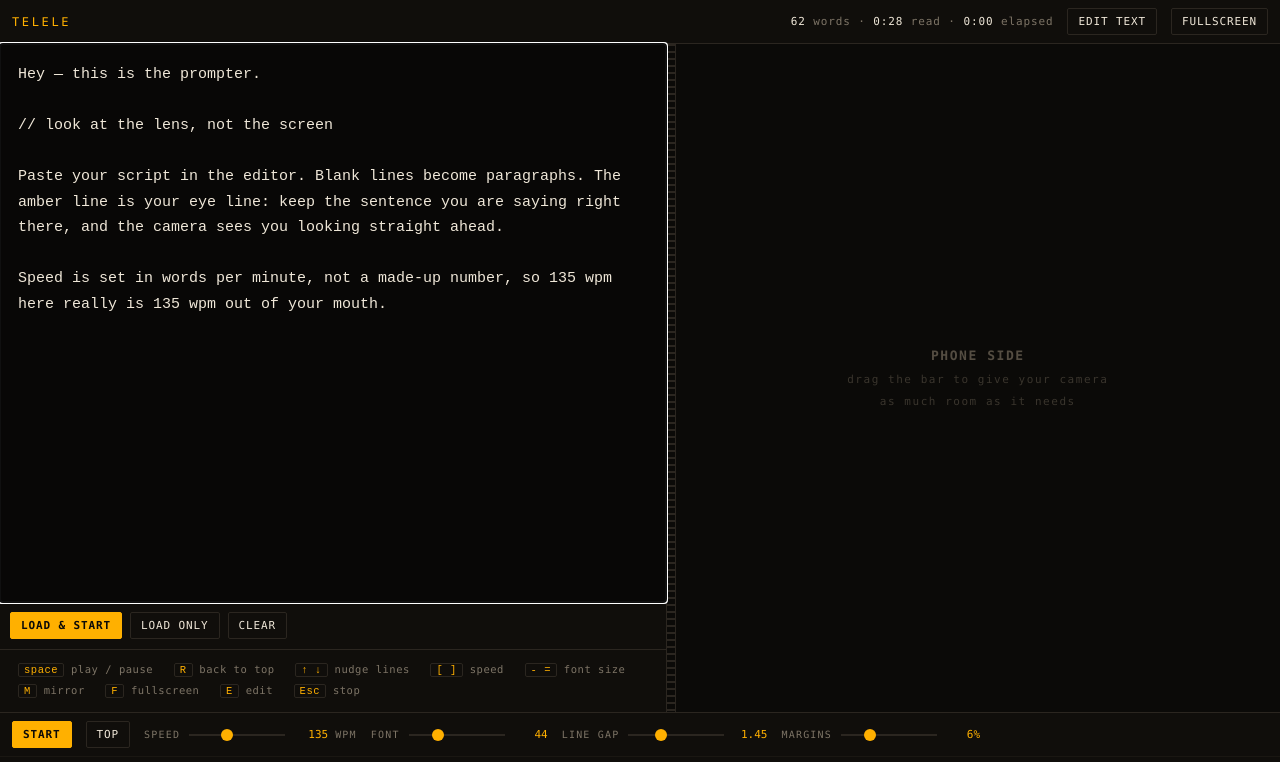
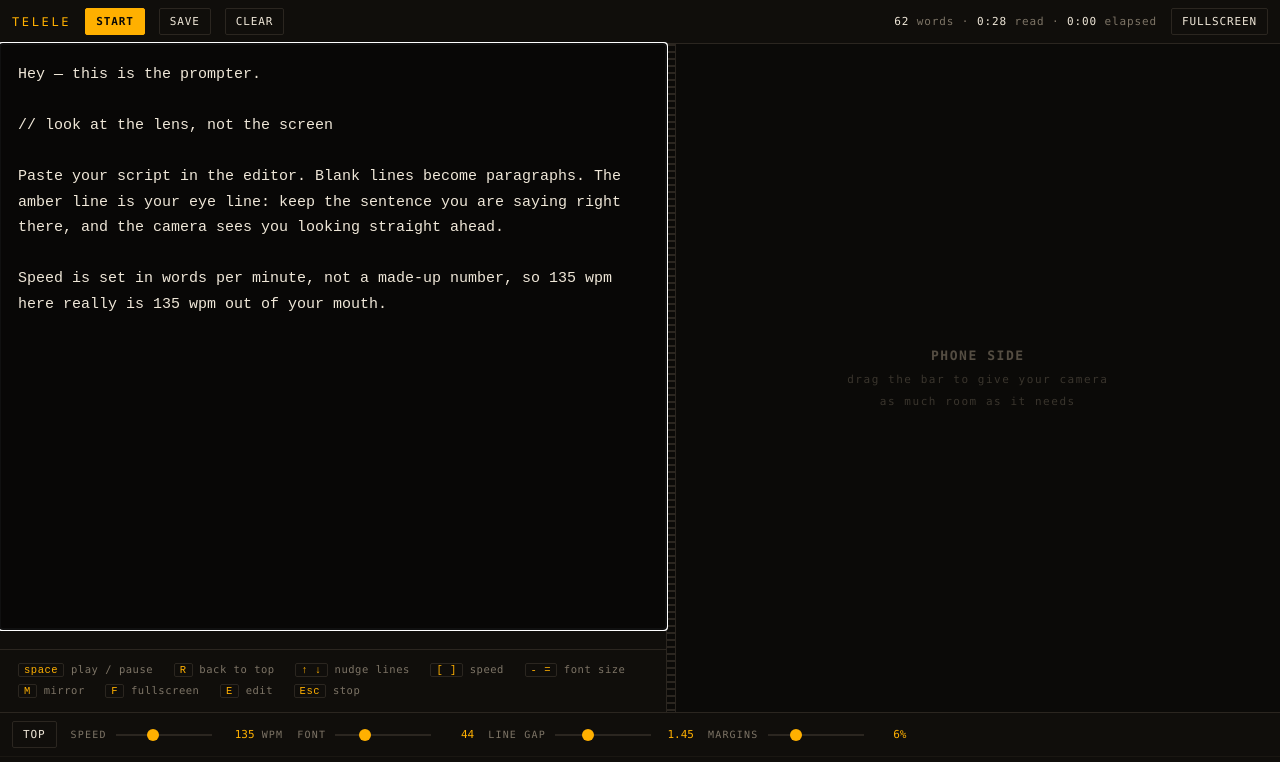
Before and after one commit to Mehdibenabdelkader/Telele, a plain HTML site: page index.html in a window 1280 px wide. Both pictures are taken after a click on the button "EDIT TEXT". Shown: the top 762 px of the page. Drawn offline with Linux system fonts and the light colour scheme.

Commit message:
move controls to header and fix clear button visibility

```diff
--- a/app.js
+++ b/app.js
@@ -131,10 +131,11 @@ $('#mir').onclick=e=>{mirror=!mirror;e.target.classList.toggle('on');draw();};
 $('#dock').onclick=e=>{stage.classList.toggle('right');
   e.target.textContent=stage.classList.contains('right')?'Dock left':'Dock right';layout();};
 $('#full').onclick=()=>{document.fullscreenElement?document.exitFullscreen():document.documentElement.requestFullscreen();};
-$('#edit').onclick=()=>{pause();editor.style.display='flex';ta.value=raw;ta.focus();};
+const editBtn=$('#edit'), clearBtn=$('#clear');
+function openEditor(){pause();editor.style.display='flex';ta.value=raw;ta.focus();editBtn.textContent='Save';clearBtn.style.display='inline-block';}
+function closeEditor(){render(ta.value);editor.style.display='none';editBtn.textContent='Edit text';clearBtn.style.display='none';}
+editBtn.onclick=()=>{ editor.style.display==='none' ? openEditor() : closeEditor(); };
 $('#clear').onclick=()=>{ta.value='';ta.focus();};
-$('#load').onclick=()=>{render(ta.value);editor.style.display='none';};
-$('#start').onclick=()=>{render(ta.value);editor.style.display='none';play();};
 ta.addEventListener('input',()=>{
   const w=(ta.value.replace(/^\s*\/\/.*$/gm,'').match(/\S+/g)||[]).length;
   $('#edstat').textContent=w+' words · about '+fmt(w/(+$('#wpm').value)*60)+' at current speed';
@@ -171,4 +172,4 @@ render(`Hey — this is the prompter.
 Paste your script in the editor. Blank lines become paragraphs. The amber line is your eye line: keep the sentence you are saying right there, and the camera sees you looking straight ahead.
 
 Speed is set in words per minute, not a made-up number, so 135 wpm here really is 135 wpm out of your mouth.`);
-apply(); ta.value=raw; editor.style.display='none';
+apply(); ta.value=raw; editor.style.display='none'; clearBtn.style.display='none';
--- a/index.html
+++ b/index.html
@@ -13,9 +13,11 @@
 <div id="app">
   <header>
     <div class="brand">TELELE</div>
+    <button id="play" class="go">Start</button>
+    <button id="edit">Edit text</button>
+    <button id="clear">Clear</button>
     <div class="grow"></div>
     <div class="stat"><b id="wc">0</b> words · <b id="eta">0:00</b> read · <b id="clock">0:00</b> elapsed</div>
-    <button id="edit">Edit text</button>
     <button id="full">Fullscreen</button>
   </header>
 
@@ -38,9 +40,6 @@ Blank lines make paragraphs.
 
 // lines starting with two slashes are cue notes — look at camera, hold up hand, b-roll here. They are not counted in your read time."></textarea>
         <div class="edbar">
-          <button id="start" class="go">Load &amp; start</button>
-          <button id="load">Load only</button>
-          <button id="clear">Clear</button>
           <span class="stat" id="edstat"></span>
         </div>
         <div class="keys">
@@ -60,7 +59,6 @@ Blank lines make paragraphs.
 
   <div id="deck">
     <div class="row">
-      <button id="play" class="go">Start</button>
       <button id="reset">Top</button>
       <div class="ctl"><label for="wpm">Speed</label><input type="range" id="wpm" min="60" max="260" value="135"><output id="wpmO">135</output><label>wpm</label></div>
       <div class="ctl"><label for="size">Font</label><input type="range" id="size" min="18" max="110" value="44"><output id="sizeO">44</output></div>
--- a/style.css
+++ b/style.css
@@ -108,6 +108,7 @@
   #view.mirrorH #scroll{transform-origin:center}
   @media (prefers-reduced-motion:reduce){#deck{transition:none}}
 
+#clear{display:none}
 #made-by{margin-left:auto;font-size:11px;color:var(--muted);opacity:.45;white-space:nowrap;display:flex;align-items:center;gap:6px}
 .made-by-link{color:inherit;text-decoration:underline;text-underline-offset:2px;opacity:.8;transition:opacity .15s}
 .made-by-link:hover{opacity:1}
```
